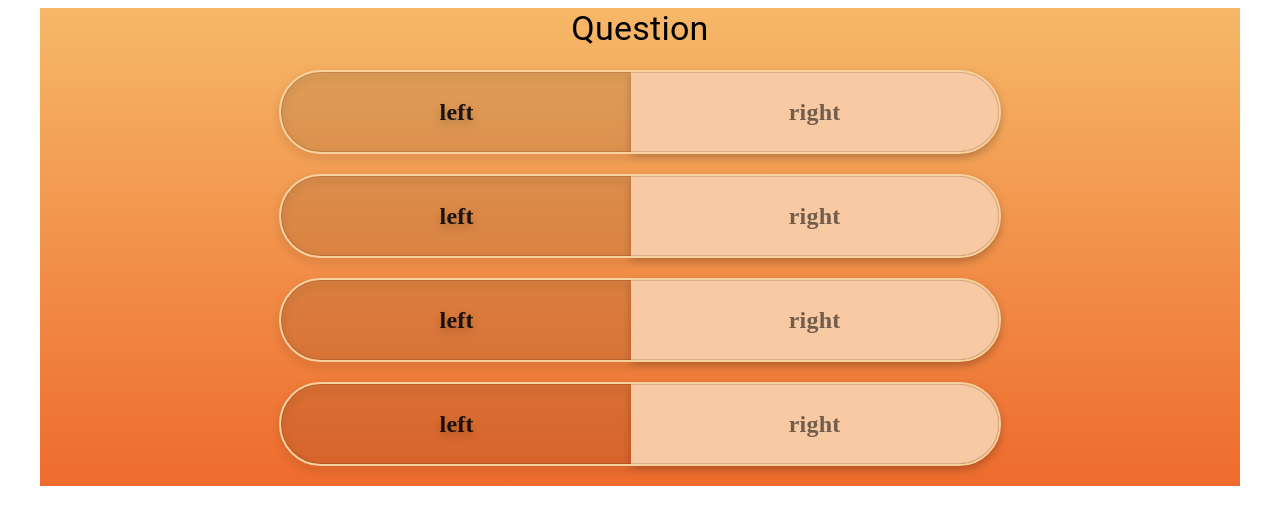
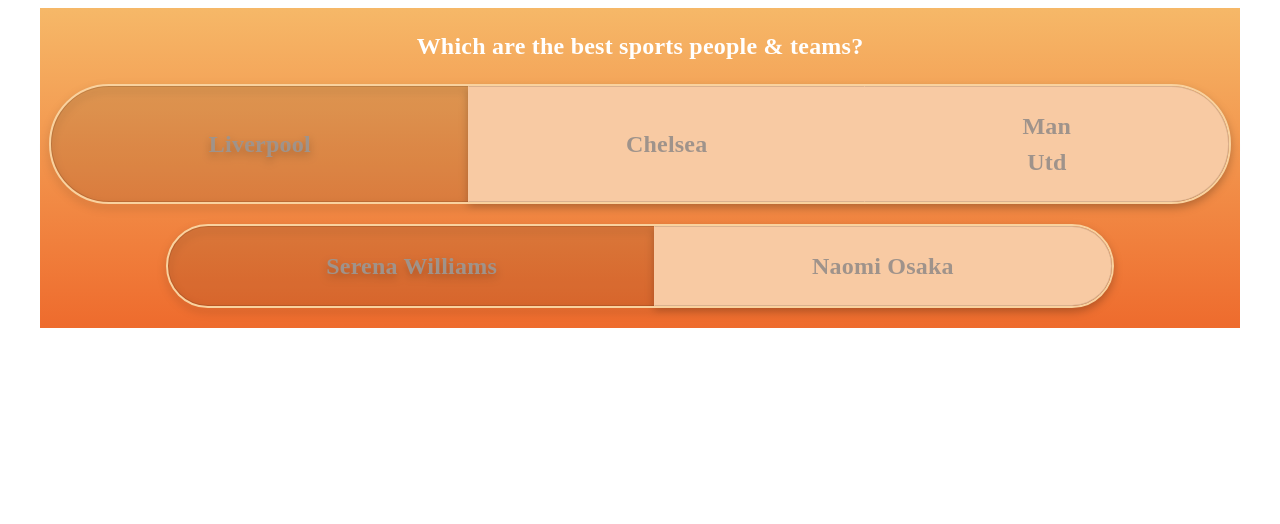
Before and after one commit to imevanc/toggle-button, a React (Create React App) app: page / in a window 1280 px wide. Shown: the top 524 px of the page. Built offline with nearby package versions, Linux system fonts and the light colour scheme.

Commit message:
gets the q&as from a json file

```diff
--- a/src/App.js
+++ b/src/App.js
@@ -1,7 +1,15 @@
 import QAndAWidget from "./Components/QAndAWidget";
+import questionsAndAnswers from "./db/db.json";
+import LinearColor from "./Components/LinearColor";
 
 const App = () => {
-  return <QAndAWidget />;
+  return questionsAndAnswers.questionsAndAnswers.length ? (
+    <QAndAWidget
+      questionsAndAnswers={questionsAndAnswers.questionsAndAnswers[1]}
+    />
+  ) : (
+    <LinearColor />
+  );
 };
 
 export default App;
--- a/src/Components/CustomToggleButton.js
+++ b/src/Components/CustomToggleButton.js
@@ -5,9 +5,9 @@
 import useMediaQuery from "@mui/material/useMediaQuery";
 import Typography from "@mui/material/Typography";
 
-const CustomToggleButton = () => {
+const CustomToggleButton = (props) => {
   const matches = useMediaQuery("(min-width:600px)");
-  const [alignment, setAlignment] = React.useState("left");
+  const [alignment, setAlignment] = React.useState("option1");
 
   const handleAlignment = (event, newAlignment) => {
     setAlignment(newAlignment);
@@ -33,8 +33,38 @@
           filter: "drop-shadow(0px 4px 4px rgba(0, 0, 0, 0.25))",
         }}
       >
-        <ToggleButton
-          value="left"
+        {Object.keys(props.options).map((option, idx) => {
+          return (
+            <ToggleButton
+              key={idx}
+              value={option}
+              sx={{
+                display: "flex",
+                flexDirection: "column",
+                justifyContent: "center",
+                alignItems: "center",
+                padding: "21px 157px",
+                background: "#F8CAA3",
+                borderRadius: "100px",
+              }}
+            >
+              <Typography
+                sx={{
+                  fontFamily: "Mulish",
+                  fontSize: "24px",
+                  fontStyle: "normal",
+                  fontWeight: 700,
+                  color: "#9F938B",
+                  textTransform: "none",
+                }}
+              >
+                {props.options[option]}
+              </Typography>
+            </ToggleButton>
+          );
+        })}
+        {/* <ToggleButton
+          value="option1"
           sx={{
             display: "flex",
             flexDirection: "column",
@@ -51,15 +81,15 @@
               fontSize: "24px",
               fontStyle: "normal",
               fontWeight: 700,
-              fontColor: "#9F938B",
+              color: "#9F938B",
               textTransform: "none",
             }}
           >
-            left
+            option1
           </Typography>
         </ToggleButton>
         <ToggleButton
-          value="center"
+          value="option2"
           sx={{
             display: "flex",
             flexDirection: "row",
@@ -76,13 +106,13 @@
               fontSize: "24px",
               fontStyle: "normal",
               fontWeight: 700,
-              fontColor: "#9F938B",
+              color: "#9F938B",
               textTransform: "none",
             }}
           >
-            right
+            option2
           </Typography>
-        </ToggleButton>
+        </ToggleButton> */}
       </ToggleButtonGroup>
     </Box>
   );
--- /dev/null
+++ b/src/Components/LinearColor.js
@@ -0,0 +1,15 @@
+import * as React from "react";
+import Stack from "@mui/material/Stack";
+import LinearProgress from "@mui/material/LinearProgress";
+
+const LinearColor = () => {
+  return (
+    <Stack sx={{ width: "100%", color: "grey.500" }} spacing={2}>
+      <LinearProgress color="secondary" />
+      <LinearProgress color="success" />
+      <LinearProgress color="inherit" />
+    </Stack>
+  );
+};
+
+export default LinearColor;
--- a/src/Components/QAndAWidget.js
+++ b/src/Components/QAndAWidget.js
@@ -5,7 +5,7 @@
 import Typography from "@mui/material/Typography";
 import CustomToggleButton from "./CustomToggleButton";
 
-const QAndAWidget = () => {
+const QAndAWidget = (props) => {
   return (
     <Container
       sx={{
@@ -17,14 +17,24 @@
         maxHeight: "720px",
       }}
     >
-      <Typography component="h1" variant="h4" align="center">
-        Question
+      <Typography
+        paddingTop="20px"
+        align="center"
+        sx={{
+          fontFamily: "Mulish",
+          fontSize: "24px",
+          fontStyle: "normal",
+          fontWeight: 700,
+          color: "#FFFFFF",
+          textTransform: "none",
+        }}
+      >
+        {props.questionsAndAnswers.question}
       </Typography>
       <Box sx={{ paddingBottom: "20px" }}>
-        <CustomToggleButton />
-        <CustomToggleButton />
-        <CustomToggleButton />
-        <CustomToggleButton />
+        {props.questionsAndAnswers.answers.map((options, idx) => (
+          <CustomToggleButton key={idx} options={options} />
+        ))}
       </Box>
     </Container>
   );
```
